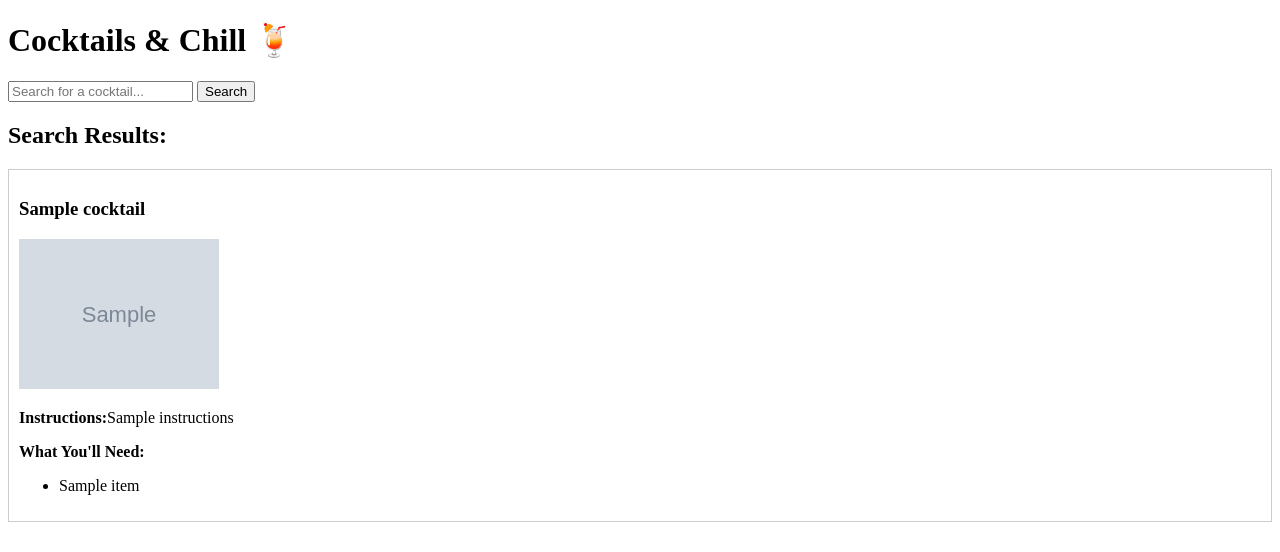
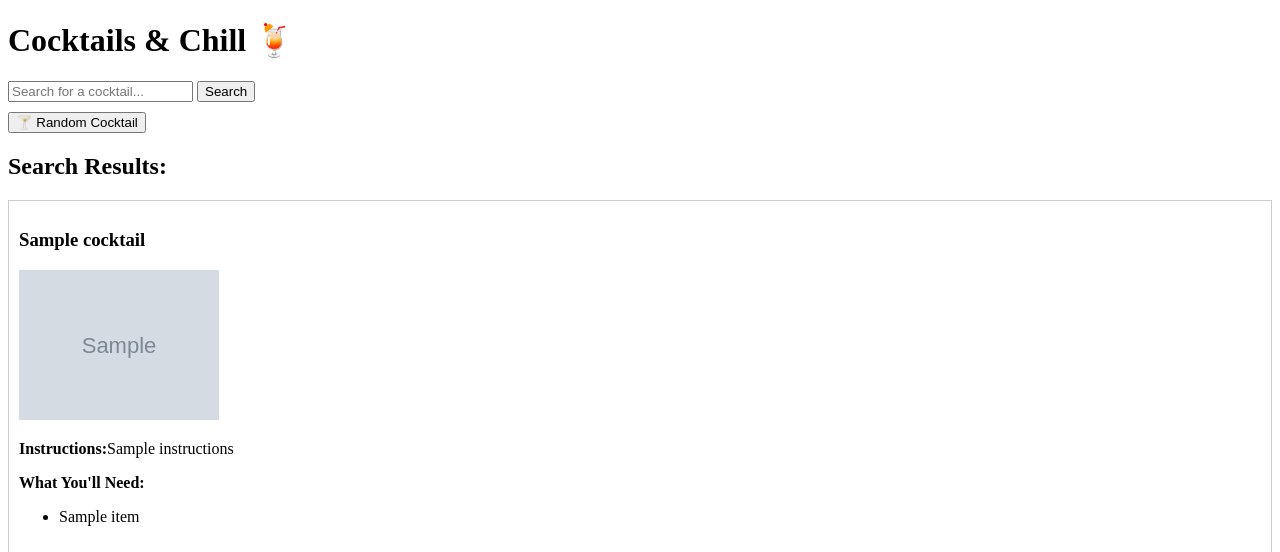
Before and after one commit to Ree-Lanise/cocktail-app, a Flask app: template templates/index.html in a window 1280 px wide. Shown: the top 552 px of the page. Run offline with Flask 3, Linux system fonts and the light colour scheme; the template is opened without the code that fills it: most values are stand-ins (such as "Sample title", 1, 10 or a date in 2020); grey boxes marked "Sample" are stand-in pictures.

Commit message:
Random cocktail feature added

```diff
--- a/app.py
+++ b/app.py
@@ -11,6 +11,9 @@ def get_cocktails(query="margarita"):
     data = response.json()
     print(data)
     drinks = data.get("drinks", [])
+
+    # if drinks == None:
+    #     return []
 
     # Remove duplicates
     unique_drinks = []
@@ -47,24 +50,65 @@ def get_cocktails(query="margarita"):
 
     return full_cocktail_list
 
+# FUNCTION TO GET RANDOM COCKTAIL
+def get_random_cocktail():
+    url = "https://www.thecocktaildb.com/api/json/v1/1/random.php"
+    response = requests.get(url)
+    data = response.json()
+    drinks = data.get("drinks", [])
+
+    if not drinks:
+        return None
+
+    drink = drinks[0]
+
+    ingredients = []
+    for i in range(1, 16):
+                ingredient = drink.get(f"strIngredient{i}")
+                measure = drink.get(f"strMeasure{i}")
+                if ingredient and ingredient.strip():
+                    ingredients.append(
+                        f"{measure.strip() if measure else ''} {ingredient.strip()}".strip()
+                        )
+    return {
+        "name": drink.get("strDrink"),
+        "image": drink.get("strDrinkThumb"),
+        "instructions": drink.get("strInstructions"),
+        "ingredients": ingredients
+    }
 
 
+# RANDOM ROUTE
+# @app.route('/random')
+# def random_cocktail():
+#     cocktail = get_random_cocktail()
+#     return render_template('index.html', cocktail=cocktail)
 
-# HOMEPAGE
+# HOMEPAGE ROUTE
 @app.route('/', methods=["GET", "POST"])
 def home():
     cocktails = []
     message = None
 
     if request.method == "POST":
-        search_query = request.form.get("cocktail_name" or "").strip()
+        action = request.form.get("action")
 
-        if not search_query:
-            message = "Please enter cocktail name."
-        else:
-            cocktails = get_cocktails(search_query)
-            if not cocktails:
-                message = "No results found, please try again"
+        if action == "search":
+            search_query = request.form.get("cocktail_name" or "").strip()
+
+            if not search_query:
+                message = "Please enter cocktail name."
+            else:
+                cocktails = get_cocktails(search_query)
+                if not cocktails:
+                    message = f"No results found for'{search_query}'."
+
+        elif action == "random":
+            cocktail = get_random_cocktail()
+            if cocktail:
+                cocktails = [cocktail]
+            else:
+                message = "No random cocktail found."
 
         return render_template('index.html', cocktails=cocktails, message=message)
         # ELSE STATEMENT FOR GET
--- a/templates/index.html
+++ b/templates/index.html
@@ -12,17 +12,23 @@
 
     <form method="POST">
         <input type="text" name="cocktail_name" placeholder="Search for a cocktail..." required>
-        <button type="submit">Search</button>
+        <button type="submit" name="action" value="search">Search</button>
+        <!-- <button type="submit" name="action" value="random">Random Cocktail 🍸</button> -->
+    </form>
+
+    <!-- Random Cocktail Button -->
+    <form action="/" method="POST" style="margin-top: 10px;">
+        <button type="submit" name="action" value="random"> 🍸 Random Cocktail</button>
     </form>
 
 
     <!-- Show Message if provided -->
     {% if message %}
-        <p>{{ message }}</p>
+        <p><strong>{{ message }}</strong></p>
     {% endif %}
 
 
-    <!--  Display Ccoktails  -->
+    <!--  Display Cocktails  -->
     {% if cocktails %}
         <h2>Search Results:</h2>
             {% for cocktail in cocktails %}
@@ -39,8 +45,6 @@
                     </ul>
                 </div>
             {% endfor %}
-    {% else %}
-        <p>No results found. Try searching for another cocktail!</p>
     {% endif %}
 
 </body>
```
